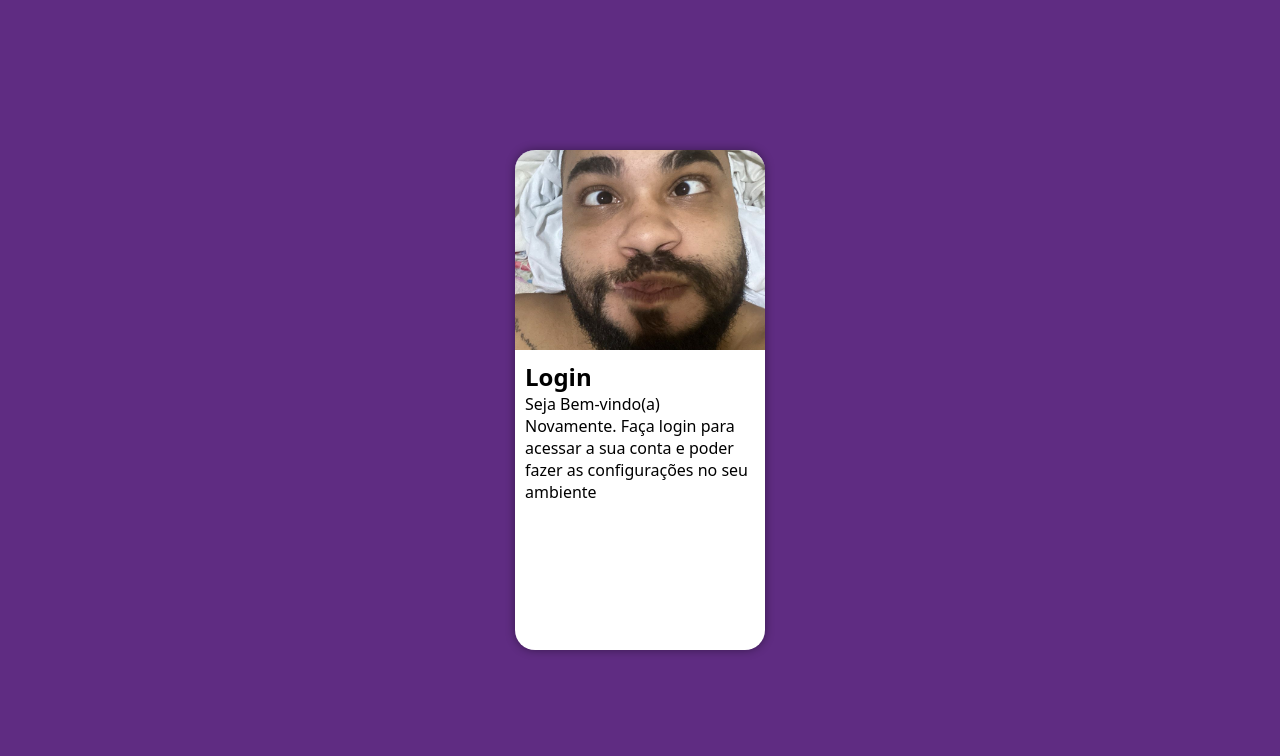
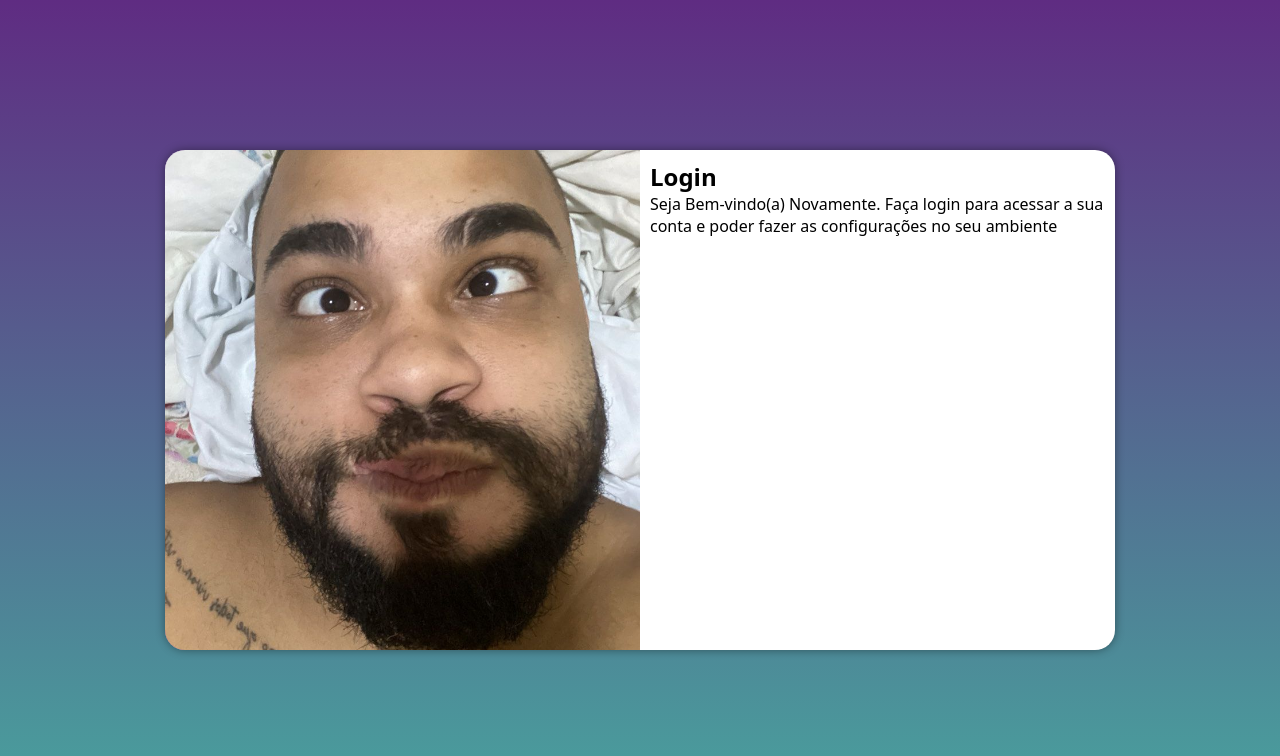
Before and after one commit to jonathanvieirawork/projeto-login, a plain HTML site: page index.html in a window 1280 px wide. Drawn offline with Linux system fonts and the light colour scheme.

Commit message:
atualizando

```diff
--- a/estilos/media-query.css
+++ b/estilos/media-query.css
@@ -1,7 +1,9 @@
 @charset "utf-8";
 
 @media screen and (min-width: 768px) and (max-width: 992px){
-
+body{
+    background-image: linear-gradient(to top, #49a09d, #5f2c82);
+}
     section#login{
        width: 80vw;
     }
@@ -14,13 +16,28 @@
     section#login > div#formulario{
         float: right;
         width: 70%;
-
+}
 }
 
-@media screen (min-width: 992px) {
+@media screen and (min-width: 992px) {
+    body{
+        background-image: linear-gradient(to top, #49a09d, #5f2c82);
+    }
 
     section#login{
         width: 950px;
     }
 
+    section#login > div#imagem{
+        float: left;
+        width: 50%;
+        height: 100%;
+
+    }
+
+    section#login > div#formulario{
+        float: right;
+        width: 50%;
+
+    }
 }
--- a/estilos/style.css
+++ b/estilos/style.css
@@ -38,6 +38,9 @@ section#login{
     border-radius: 20px;
     box-shadow: 0px 0px 10px rgba(0, 0, 0, 0.411);
 
+    transition: width 0.3s, height 0.3s;
+    transition-timing-function: ease;
+
 }
 
 section#login > div#imagem{
```
